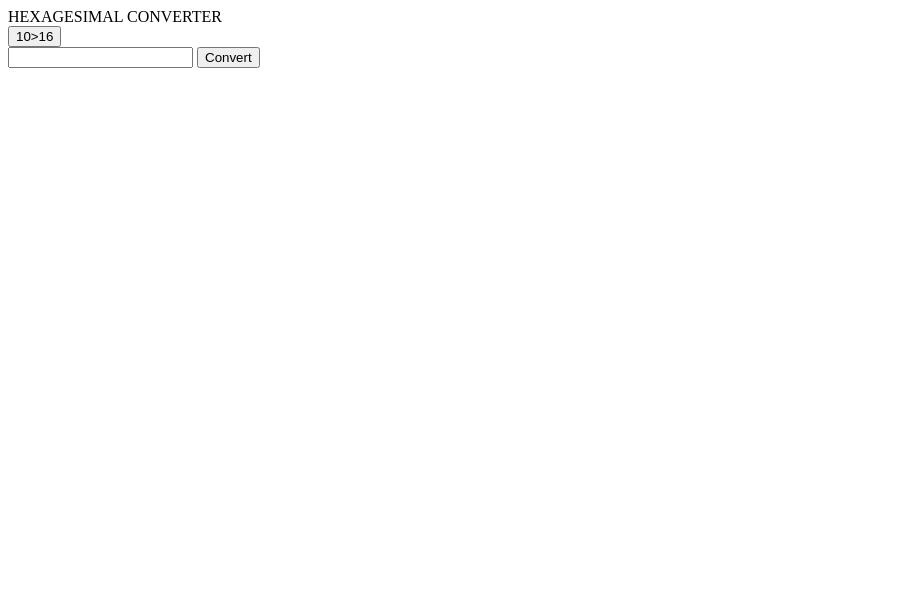
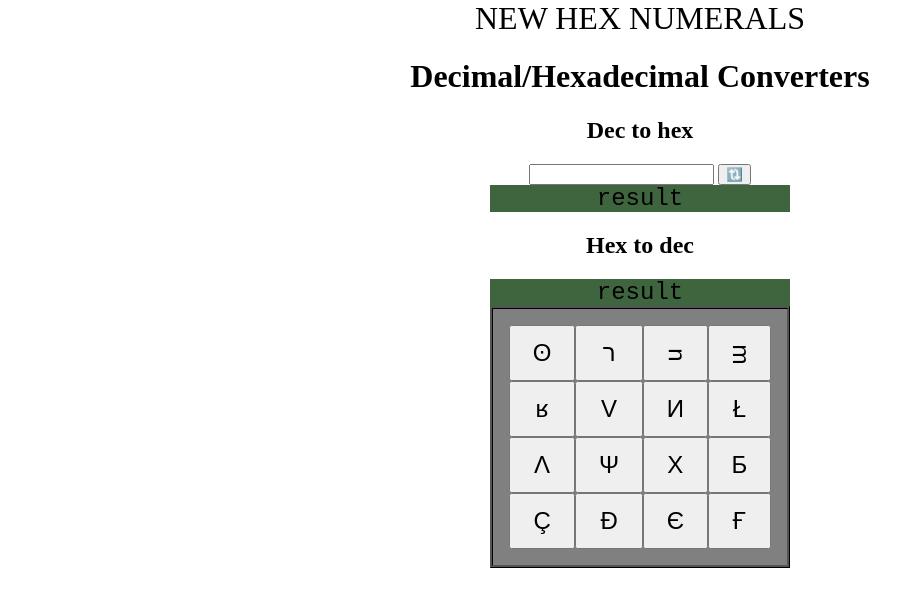
Before and after one commit to alaminos/new-hex-converter, a plain HTML site: page index.html in a window 1280 px wide. Shown: the whole page, without its empty margins (0-924 px from the left). Drawn offline with Linux system fonts and the light colour scheme.

Commit message:
basic styling and a first go on functions

```diff
--- a/index.html
+++ b/index.html
@@ -4,23 +4,51 @@
     <meta charset="UTF-8">
     <meta name="viewport" content="width=device-width, initial-scale=1.0">
     <meta http-equiv="X-UA-Compatible" content="ie=edge">
-    <title>Hexagesimal Converter</title>
+    <title>New Hex Numerals</title>
     <link rel="stylesheet" href="style.css">
 </head>
 
 <body>
-    <header>HEXAGESIMAL CONVERTER</header>
+    <header>NEW HEX NUMERALS</header>
 
     <main>
+        <H1>Decimal/Hexadecimal Converters</H1>
         <div id="app">
-            <button onclick="()">10>16</button> <!--switch dec>hex / hex>dec-->
-            <form action="">
-                    <input type="number" name="decimalinput" id="dixnumeral">
-                    <button type="submit">Convert</button>
-            </form>
+            <div class="converter">
+                <h2>Dec to hex</h2>
+                <form action="">
 
+                    <input type="number" name="decimalinput" id="decimalinput" max="1000000">
+                    <button type="submit" title="convert">🔃</button>
+                </form>
+                <div class="display" id="hex_display">result</div>
 
-            <div id="display"></div>
+            </div>
+
+            <div class="converter">
+                <H2>Hex to dec</H2>
+                <div class="display" id="userInputDisplay"></div>
+                <div class="display" id="dec_display">result</div>
+                <div id="numpad">
+                    <button class="numeral" title="0">ʘ</button>
+                    <button class="numeral" title="1">ר</button>
+                    <button class="numeral" title="2">ᴝ</button>
+                    <button class="numeral" title="3">ᴟ</button>
+                    <button class="numeral" title="4">ʁ</button>
+                    <button class="numeral" title="5">V</button>
+                    <button class="numeral" title="6">И</button>
+                    <button class="numeral" title="7">Ł</button>
+                    <button class="numeral" title="8">Λ</button>
+                    <button class="numeral" title="9">Ψ</button>
+                    <button class="numeral" title="10">X</button>
+                    <button class="numeral" title="11">Б</button>
+                    <button class="numeral" title="12">Ç</button>
+                    <button class="numeral" title="treize">Ð</button>
+                    <button class="numeral" title="catorze">Є</button>
+                    <button class="numeral" title="quinze">Ғ</button>
+                </div>
+            </div>
+
 
 
 
--- a/main.js
+++ b/main.js
@@ -0,0 +1,49 @@
+var converter = {
+    dec_hex: function(decimal) {
+        return decimal.toString(16);
+        //this.oldHex_newHex(decimal.toString(16));
+    },
+
+    hex_dec: function(hex) {
+        return parseInt(hex, 16);
+    },
+
+    oldHex_newHex: function(hex) {
+        hex = hex.toUpperCase();
+        var result = '';
+        for (char of hex) {
+            var index = this.map[0].indexOf(char);
+            result += this.map[1][index];
+        }
+        console.log(result);
+    },
+
+    newHex_oldHex: function(hex) {
+        hex = hex.toUpperCase();
+        var result = '';
+        for (char of hex) {
+            var index = this.map[1].indexOf(char);
+            result += this.map[0][index];
+        }
+        return result;
+    },
+
+    map: [
+        hex_norm = "0123456789ABCDEF",
+        hex_alt = "ʘרᴝᴟʁVИŁΛΨXБÇÐЄҒ"
+    ]
+};
+
+
+var handlers = {
+
+};
+
+
+var view = {
+    conversionSwitch : function() {
+        //switches hex>dec / dec>hex
+        //displays hex numpad
+    }
+
+};
--- a/style.css
+++ b/style.css
@@ -0,0 +1,41 @@
+body, html { padding: 0; margin: 0;}
+
+* { text-align: center;}
+
+h1 {
+    font-size: xx-large;
+}
+
+h2 {
+    font-size: x-large;
+}
+
+header {
+    font-size: xx-large;
+}
+
+.display {
+    min-width: 100px;
+    font-family: "Courier New", Courier, monospace;
+    font-size: x-large;
+    background-color: rgba(55, 95, 55, 0.959);
+}
+
+
+#app {
+    margin: 0 auto;
+    max-width: 300px;
+}
+
+#numpad {
+    background-color: gray;
+    padding: 1em;
+    border: 3px black ridge;
+    display: grid;
+    grid-template-columns: auto auto auto auto;
+}
+
+.numeral {
+    font-size: x-large;
+    padding: 0.5em;
+}
```
